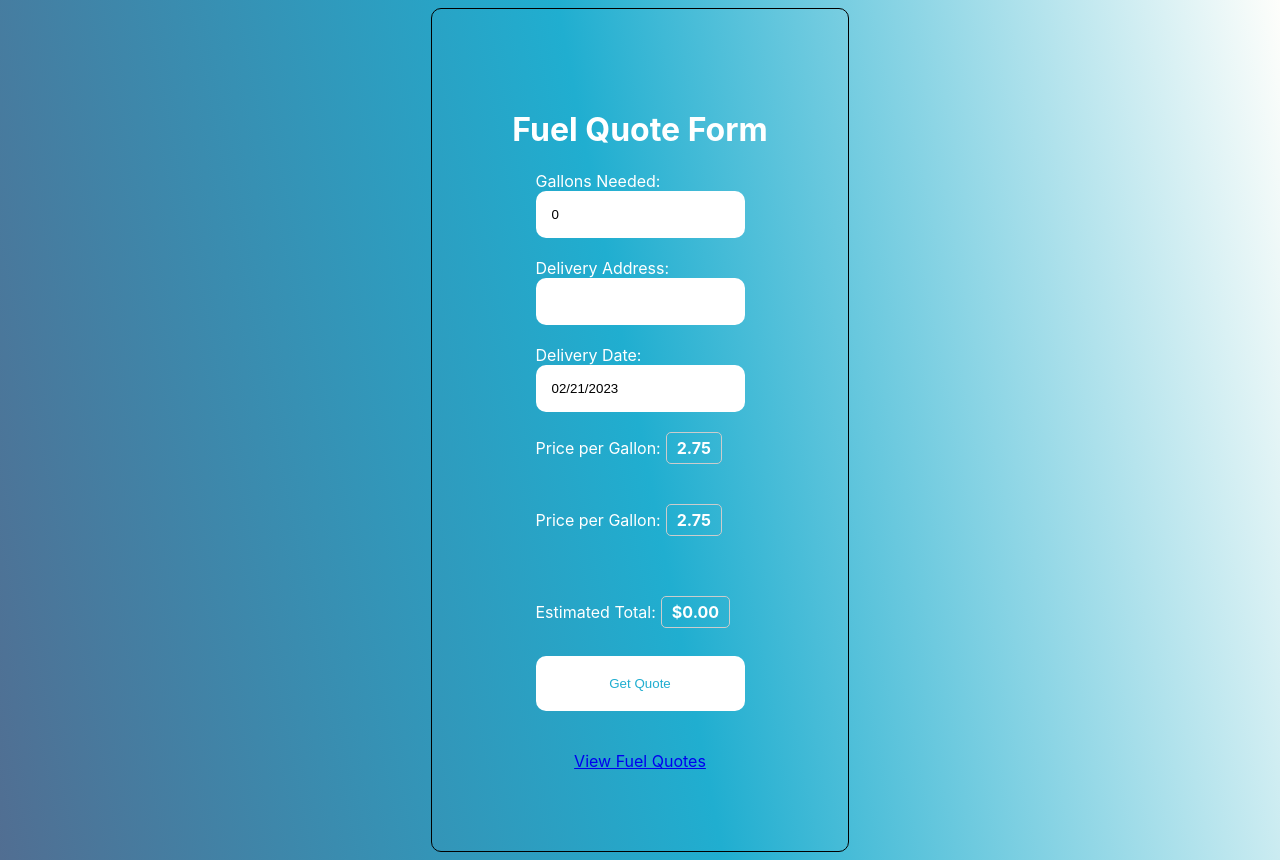
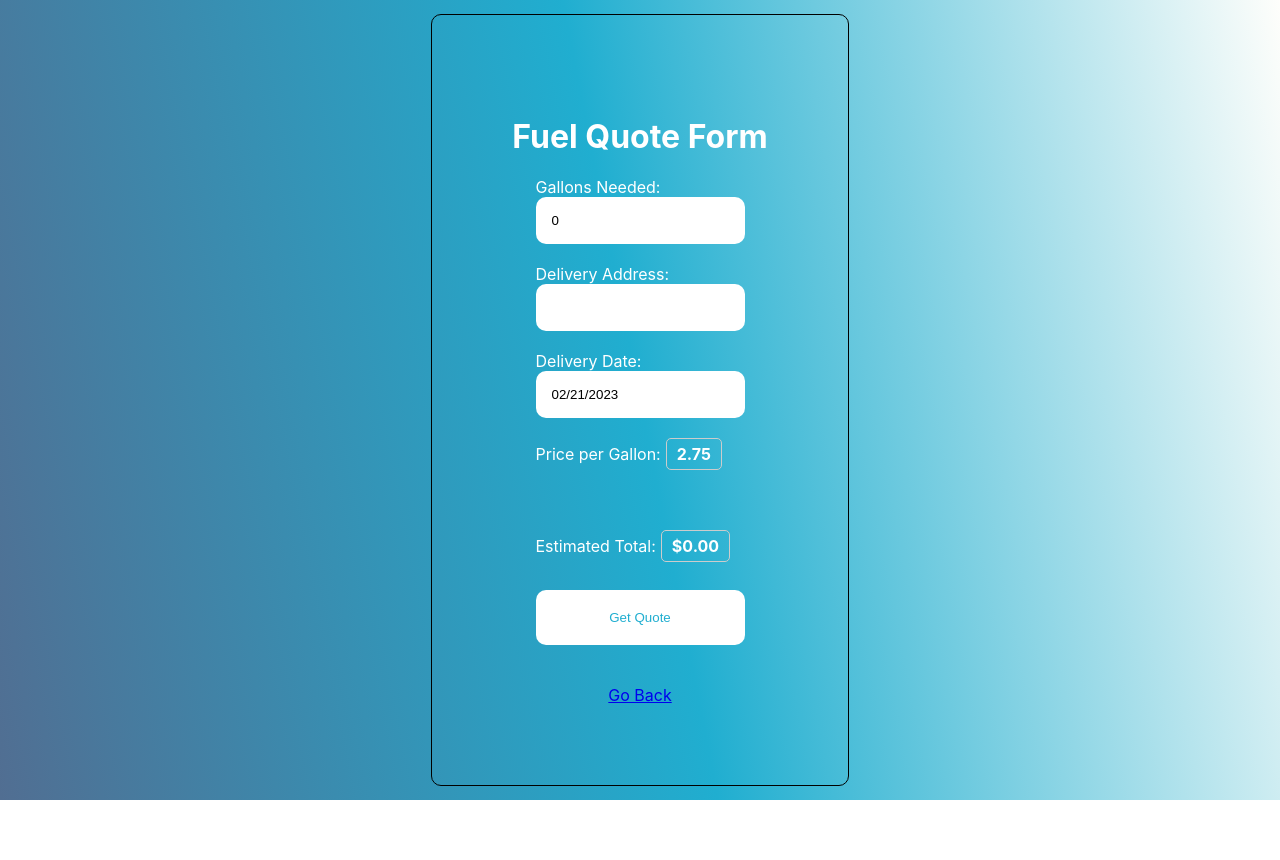
Before and after one commit to aaadelaide/Software-Design-Project, a React (Create React App) app: page /FuelQuote in a window 1280 px wide. After the commit the page ends 800 px from the top, so only its background shows below. Built offline with nearby package versions, Linux system fonts and the light colour scheme.

Commit message:
remove dudant front end

```diff
--- a/src/Pages/fuelQuote.jsx
+++ b/src/Pages/fuelQuote.jsx
@@ -102,12 +102,6 @@ export const FuelQuote = (props) => {
         </div>
         <br />
         <br />
-        <div className="price-per-gallon-container">
-          <label>Price per Gallon:</label>
-          <label className="price-per-gallon-label">{pricePerGallon}</label>
-        </div>
-        <br />
-              <br />
       <br />
       <div className="price-per-gallon-container">
         <label>Estimated Total:</label>
@@ -117,7 +111,7 @@ export const FuelQuote = (props) => {
       <button type="submit">Get Quote</button>
       <br />
       <br />
-      <Link to="/fuelQuotes">View Fuel Quotes</Link>
+      <Link to="/">Go Back</Link>
       </form>
     </div>
   );
```
